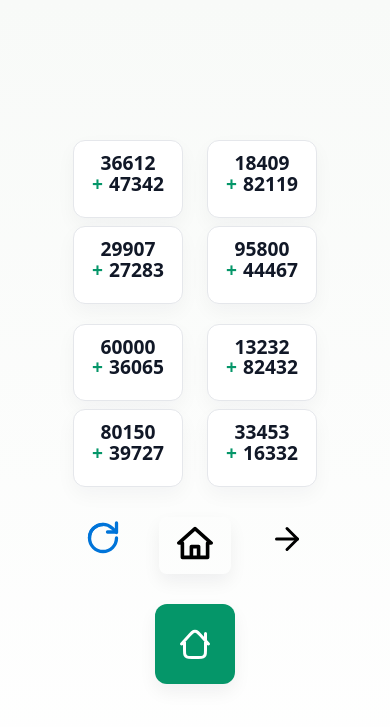
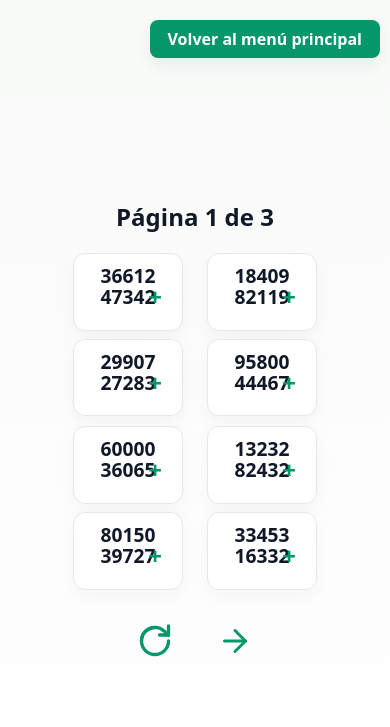
Before and after one commit to Jfinol27/Sumas-RestasPHP, a PHP site: page /sumas.php in a window 390 px wide. Shown: the top 727 px of the page. Run offline with PHP 8.4, Linux system fonts and the light colour scheme.

Commit message:
`Removed launch.json file`

```diff
--- a/php/css/sumas.css
+++ b/php/css/sumas.css
@@ -24,9 +24,9 @@ body {
 }
 
 .contenedor {
-  width: 100%;
+  width: 80%;
   max-width: 1000px;
-  margin: 40px auto;
+  margin: 20px;
   padding: 24px;
   box-sizing: border-box;
 }
@@ -36,7 +36,7 @@ body {
   display: flex;
   justify-content: center;
   gap: 14px;
-  margin-bottom: 20px;
+  margin-bottom: 10px;
   flex-wrap: wrap;
 }
 
@@ -76,6 +76,39 @@ body {
   color: var(--color-gray-900);
 }
 
+.suma > div:first-child {
+  position: relative;
+  text-align: right;
+  font-variant-numeric: tabular-nums;
+  font-feature-settings: "tnum" 1;
+  -webkit-font-feature-settings: "tnum" 1;
+}
+
+.suma > div:nth-child(3) {
+  position: relative;
+  text-align: right;
+}
+
+.numero-inferior {
+  display: inline-flex;
+  align-items: center;
+  justify-content: center;
+  text-align: right;
+  font-variant-numeric: tabular-nums;
+  font-feature-settings: "tnum" 1;
+  -webkit-font-feature-settings: "tnum" 1;
+}
+
+.signo-mas {
+  position: absolute;
+  right: 8px;
+  top: 0;
+  margin: 0;
+  font-size: 1.5rem;
+  user-select: none;
+  color: var(--color-primary-dark);
+}
+
 /* Línea que separa numerador y denominador */
 .linea-suma {
   display: none; /* Ocultada según petición del usuario */
@@ -83,44 +116,34 @@ body {
 
 /* Alineación perfecta al abrir la tarjeta: números uno debajo del otro */
 .suma.centrado-grande > div {
-  justify-content: flex-end;
+  justify-content: center;
 }
 
-.suma.centrado-grande > div:first-child,
+.suma.centrado-grande > div:first-child {
+  font-size: 2.2rem;
+  line-height: 1;
+}
+
 .suma.centrado-grande .numero-inferior {
-  text-align: right;
-  font-variant-numeric: tabular-nums;
-  font-feature-settings: "tnum" 1;
-  -webkit-font-feature-settings: "tnum" 1;
   font-size: 2.2rem;
   line-height: 1;
 }
 
 .suma.centrado-grande .signo-mas {
-  margin-right: 8px;
-  margin-left: 0;
-}
-
-.numero-inferior {
-  display: inline-flex;
-  align-items: center;
-  justify-content: center;
-}
-
-.signo-mas {
-  margin-right: 6px;
-  user-select: none;
-  color: var(--color-primary-dark);
+  position: absolute;
+  right: 55px;
+  top: 0;
+  margin: 0;
+  font-size: 3rem;
 }
 
 .centrado-grande {
-  width: 60vw;
-  max-width: 720px;
-  height: auto;
+  width: 40vw;
+  max-width: 300px;
+  height: 80px;
   font-size: 1.15rem;
-  padding: 18px;
+  padding: 8px;
   box-sizing: border-box;
-  display: flex;
   flex-direction: column;
   align-items: center;
   justify-content: center;
@@ -134,6 +157,7 @@ body {
 #panelRespuesta {
   margin-top: 20px;
   text-align: center;
+
 }
 
 #inputRespuesta {
--- a/php/sumas.php
+++ b/php/sumas.php
@@ -138,6 +138,17 @@ if ($_SERVER['REQUEST_METHOD'] === 'POST' && isset($_POST['reiniciar'])) {
   exit();
 }
 
+// Verificar si todas las sumas están resueltas
+$todasResueltas = true;
+for ($p = 1; $p <= $paginas; $p++) {
+  for ($i = 0; $i < $sumasPorPagina; $i++) {
+    if (!$_SESSION['sumas'][$p][$i]['resuelta']) {
+      $todasResueltas = false;
+      break 2;
+    }
+  }
+}
+
 ?>
 
 <!DOCTYPE html>
@@ -157,6 +168,12 @@ if ($_SERVER['REQUEST_METHOD'] === 'POST' && isset($_POST['reiniciar'])) {
 
 <!-- Página 1 -->
 <div class="contenedor" id="pagina1">
+<h2 style="text-align: center; margin-bottom: 20px;">Página 1 de 3</h2>
+<?php if (!$todasResueltas): ?>
+<div style="position: absolute; top: 10px; right: 10px;">
+  <a href="menu.php" class="btn-volver-menu">Volver al menú principal</a>
+</div>
+<?php endif; ?>
 <?php
 echo '<div class="fila">';
 for ($i = 0; $i < $sumasPorPagina; $i++) {
@@ -165,7 +182,7 @@ for ($i = 0; $i < $sumasPorPagina; $i++) {
   echo '<div class="'.$claseSuma.'">';
   echo '<div>'.$suma['num1'].'</div>';
   echo '<div class="linea-suma"></div>';
-  echo '<div><span class="signo-mas">+</span><span class="numero-inferior">'.$suma['num2'].'</span></div>';
+  echo '<div><span class="numero-inferior">'.$suma['num2'].'</span><span class="signo-mas">+</span></div>';
   // Formulario de respuesta
   if ($suma['resuelta']) {
     echo '<div class="resuelta">Resuelta ✔️<br>Respuesta: '.htmlspecialchars($suma['respuesta']).'</div>';
@@ -191,37 +208,33 @@ for ($i = 0; $i < $sumasPorPagina; $i++) {
 echo '</div>';
 ?>
 
-<div style="margin: 20px 0 0 0; text-align: center; display: flex; justify-content: center; align-items: center; gap: 32px;">
-  <form method="post" style="margin:0;">
+<div class="pad-root" style="display:flex; justify-content:center; margin-top:12px;"></div>
+
+<div class="footer-nav" style="margin: 20px 0 0 0; text-align: center; display: flex; justify-content: center; align-items: center; gap: 32px;">
+  <form method="post" id="form-reiniciar" style="margin:0;">
     <button type="submit" name="reiniciar" style="background:none; border:none; cursor:pointer;" title="Recargar operaciones">
-      <svg width="36" height="36" viewBox="0 0 24 24" fill="none" stroke="#0074D9" stroke-width="2.2" stroke-linecap="round" stroke-linejoin="round">
+      <svg width="36" height="36" viewBox="0 0 24 24" fill="none" stroke="#059669" stroke-width="2.2" stroke-linecap="round" stroke-linejoin="round">
         <path d="M21 2v6h-6"/>
         <path d="M3 12a9 9 0 0 1 15-6.7l3 3"/>
         <path d="M21 12a9 9 0 1 1-9-9"/>
       </svg>
     </button>
   </form>
-  <!-- No poner botón de back page en la página 1 -->
-  <a href="menu.php" class="btn-volver-menu" style="display:inline-block; background:none; border:none; cursor:pointer;" title="Volver al menú principal">
-    <svg xmlns="http://www.w3.org/2000/svg" width="36" height="36" viewBox="0 0 20 20"><path fill="#000000" fill-rule="evenodd" d="M1 11C.08 11-.352 9.863.336 9.253l9-8a1 1 0 0 1 1.328 0l9 8C20.352 9.863 19.92 11 19 11h-1v7a1 1 0 0 1-1 1H3a1 1 0 0 1-1-1v-7H1Zm6 6v-5a1 1 0 0 1 1-1h4a1 1 0 0 1 1 1v5h3v-7a1 1 0 0 1 .512-.873L10 3.337l-6.512 5.79A1 1 0 0 1 4 10v7h3Zm2 0v-4h2v4H9Z" clip-rule="evenodd"/></svg>
-  </a>
-  <button id="btnIrPagina2_desde1_footer" aria-label="Ir a la página 2" style="background:none;border:none;cursor:pointer;">
-    <svg width="36" height="36" viewBox="0 0 24 24" fill="none" stroke="currentColor" stroke-width="2" stroke-linecap="round" stroke-linejoin="round">
+  <button id="btnIrPagina2_desde1_footer" aria-label="Ir a página 2" style="background:none;border:none;cursor:pointer;">
+    <svg width="36" height="36" viewBox="0 0 24 24" fill="none" stroke="#059669" stroke-width="2" stroke-linecap="round" stroke-linejoin="round">
       <line x1="5" y1="12" x2="19" y2="12" />
       <polyline points="12 5 19 12 12 19" />
     </svg>
   </button>
 </div>
-
-<div style="margin: 20px; text-align: center; display: flex; justify-content: center; align-items: center; gap: 16px;">
-  <a href="menu.php" class="btn-volver-menu" style="display:inline-flex; padding:8px; width:64px; height:64px; border-radius:12px; background:var(--color-primary-dark); justify-content:center; align-items:center; text-decoration:none;" title="Volver al menú">
-    <svg viewBox="0 0 24 24" width="36" height="36" fill="none" xmlns="http://www.w3.org/2000/svg"><path d="M5 9.77746V16.2C5 17.8802 5 18.7203 5.32698 19.362C5.6146 19.9265 6.07354 20.3854 6.63803 20.673C7.27976 21 8.11984 21 9.8 21H14.2C15.8802 21 16.7202 21 17.362 20.673C17.9265 20.3854 18.3854 19.9265 18.673 19.362C19 18.7203 19 17.8802 19 16.2V5.00002M21 12L15.5668 5.96399C14.3311 4.59122 13.7133 3.90484 12.9856 3.65144C12.3466 3.42888 11.651 3.42893 11.0119 3.65159C10.2843 3.90509 9.66661 4.59157 8.43114 5.96452L3 12" stroke="#fff" stroke-width="2" stroke-linecap="round" stroke-linejoin="round"></path></svg>
-  </a>
-</div>
 </div>
 
 <!-- Página 2 -->
 <div class="contenedor" id="pagina2" style="display:none;">
+<h2 style="text-align: center; margin-bottom: 20px;">Página 2 de 3</h2>
+<div style="position: absolute; top: 10px; right: 10px;">
+  <a href="menu.php" class="btn-volver-menu">Volver al menú principal</a>
+</div>
 <?php
 echo '<div class="fila">';
 for ($i = 0; $i < $sumasPorPagina; $i++) {
@@ -230,7 +243,7 @@ for ($i = 0; $i < $sumasPorPagina; $i++) {
   echo '<div class="'.$claseSuma.'">';
   echo '<div>'.$suma['num1'].'</div>';
   echo '<div class="linea-suma"></div>';
-  echo '<div><span class="signo-mas">+</span><span class="numero-inferior">'.$suma['num2'].'</span></div>';
+  echo '<div><span class="numero-inferior">'.$suma['num2'].'</span><span class="signo-mas">+</span></div>';
   if ($suma['resuelta']) {
     echo '<div class="resuelta">Resuelta ✔️<br>Respuesta: '.htmlspecialchars($suma['respuesta']).'</div>';
   } else {
@@ -255,10 +268,12 @@ for ($i = 0; $i < $sumasPorPagina; $i++) {
 echo '</div>';
 ?>
 
-<div style="margin: 20px 0 0 0; text-align: center; display: flex; justify-content: center; align-items: center; gap: 32px;">
+<div class="pad-root" style="display:flex; justify-content:center; margin-top:12px;"></div>
+
+<div class="footer-nav" style="margin: 20px 0 0 0; text-align: center; display: flex; justify-content: center; align-items: center; gap: 32px;">
   <form method="post" style="margin:0;">
     <button type="submit" name="reiniciar" style="background:none; border:none; cursor:pointer;" title="Recargar operaciones">
-      <svg width="36" height="36" viewBox="0 0 24 24" fill="none" stroke="#0074D9" stroke-width="2.2" stroke-linecap="round" stroke-linejoin="round">
+      <svg width="36" height="36" viewBox="0 0 24 24" fill="none" stroke="#059669" stroke-width="2.2" stroke-linecap="round" stroke-linejoin="round">
         <path d="M21 2v6h-6"/>
         <path d="M3 12a9 9 0 0 1 15-6.7l3 3"/>
         <path d="M21 12a9 9 0 1 1-9-9"/>
@@ -266,32 +281,28 @@ echo '</div>';
     </button>
   </form>
   <button id="btnIrPagina1_desde2_footer" aria-label="Ir a página 1" style="background:none;border:none;cursor:pointer;">
-    <svg width="36" height="36" viewBox="0 0 24 24" fill="none" stroke="currentColor" stroke-width="2" stroke-linecap="round" stroke-linejoin="round">
+    <svg width="36" height="36" viewBox="0 0 24 24" fill="none" stroke="#059669" stroke-width="2" stroke-linecap="round" stroke-linejoin="round">
       <line x1="19" y1="12" x2="5" y2="12" />
       <polyline points="12 19 5 12 12 5" />
     </svg>
   </button>
-  <a href="menu.php" class="btn-volver-menu" style="display:inline-block; background:none; border:none; cursor:pointer;" title="Volver al menú principal">
-    <svg xmlns="http://www.w3.org/2000/svg" width="36" height="36" viewBox="0 0 20 20"><path fill="#000000" fill-rule="evenodd" d="M1 11C.08 11-.352 9.863.336 9.253l9-8a1 1 0 0 1 1.328 0l9 8C20.352 9.863 19.92 11 19 11h-1v7a1 1 0 0 1-1 1H3a1 1 0 0 1-1-1v-7H1Zm6 6v-5a1 1 0 0 1 1-1h4a1 1 0 0 1 1 1v5h3v-7a1 1 0 0 1 .512-.873L10 3.337l-6.512 5.79A1 1 0 0 1 4 10v7h3Zm2 0v-4h2v4H9Z" clip-rule="evenodd"/></svg>
-  </a>
   <button id="btnIrPagina3_desde2_footer" aria-label="Ir a página 3" style="background:none;border:none;cursor:pointer;">
-    <svg width="36" height="36" viewBox="0 0 24 24" fill="none" stroke="currentColor" stroke-width="2" stroke-linecap="round" stroke-linejoin="round">
+    <svg width="36" height="36" viewBox="0 0 24 24" fill="none" stroke="#059669" stroke-width="2" stroke-linecap="round" stroke-linejoin="round">
       <line x1="5" y1="12" x2="19" y2="12" />
       <polyline points="12 5 19 12 12 19" />
     </svg>
   </button>
 </div>
-
-<div style="margin: 20px; text-align: center; display: flex; justify-content: center; align-items: center; gap: 16px;">
-  <a href="menu.php" class="btn-volver-menu" style="display:inline-flex; padding:8px; width:64px; height:64px; border-radius:12px; background:var(--color-primary-dark); justify-content:center; align-items:center; text-decoration:none;" title="Volver al menú">
-    <svg viewBox="0 0 24 24" width="36" height="36" fill="none" xmlns="http://www.w3.org/2000/svg"><path d="M5 9.77746V16.2C5 17.8802 5 18.7203 5.32698 19.362C5.6146 19.9265 6.07354 20.3854 6.63803 20.673C7.27976 21 8.11984 21 9.8 21H14.2C15.8802 21 16.7202 21 17.362 20.673C17.9265 20.3854 18.3854 19.9265 18.673 19.362C19 18.7203 19 17.8802 19 16.2V5.00002M21 12L15.5668 5.96399C14.3311 4.59122 13.7133 3.90484 12.9856 3.65144C12.3466 3.42888 11.651 3.42893 11.0119 3.65159C10.2843 3.90509 9.66661 4.59157 8.43114 5.96452L3 12" stroke="#fff" stroke-width="2" stroke-linecap="round" stroke-linejoin="round"></path></svg>
-  </a>
-
-</div>
 </div>
 
 <!-- Página 3 -->
 <div class="contenedor" id="pagina3" style="display:none;">
+<h2 style="text-align: center; margin-bottom: 20px;">Página 3 de 3</h2>
+<?php if (!$todasResueltas): ?>
+<div style="position: absolute; top: 10px; right: 10px;">
+  <a href="menu.php" class="btn-volver-menu">Volver al menú principal</a>
+</div>
+<?php endif; ?>
 <?php
 echo '<div class="fila">';
 for ($i = 0; $i < $sumasPorPagina; $i++) {
@@ -300,7 +311,7 @@ for ($i = 0; $i < $sumasPorPagina; $i++) {
   echo '<div class="'.$claseSuma.'">';
   echo '<div>'.$suma['num1'].'</div>';
   echo '<div class="linea-suma"></div>';
-  echo '<div><span class="signo-mas">+</span><span class="numero-inferior">'.$suma['num2'].'</span></div>';
+  echo '<div><span class="numero-inferior">'.$suma['num2'].'</span><span class="signo-mas">+</span></div>';
   if ($suma['resuelta']) {
     echo '<div class="resuelta">Resuelta ✔️<br>Respuesta: '.htmlspecialchars($suma['respuesta']).'</div>';
   } else {
@@ -326,9 +337,9 @@ echo '</div>';
 ?>
 
 <div style="margin: 20px 0 0 0; text-align: center; display: flex; justify-content: center; align-items: center; gap: 32px;">
-  <form method="post" style="margin:0;">
+  <form method="post" id="form-reiniciar" style="margin:0;">
     <button type="submit" name="reiniciar" style="background:none; border:none; cursor:pointer;" title="Recargar operaciones">
-      <svg width="36" height="36" viewBox="0 0 24 24" fill="none" stroke="#0074D9" stroke-width="2.2" stroke-linecap="round" stroke-linejoin="round">
+      <svg width="36" height="36" viewBox="0 0 24 24" fill="none" stroke="#059669" stroke-width="2.2" stroke-linecap="round" stroke-linejoin="round">
         <path d="M21 2v6h-6"/>
         <path d="M3 12a9 9 0 0 1 15-6.7l3 3"/>
         <path d="M21 12a9 9 0 1 1-9-9"/>
@@ -336,18 +347,14 @@ echo '</div>';
     </button>
   </form>
   <button id="btnIrPagina2_desde3_footer" aria-label="Ir a página 2" style="background:none;border:none;cursor:pointer;">
-    <svg width="36" height="36" viewBox="0 0 24 24" fill="none" stroke="currentColor" stroke-width="2" stroke-linecap="round" stroke-linejoin="round">
+    <svg width="36" height="36" viewBox="0 0 24 24" fill="none" stroke="#059669" stroke-width="2" stroke-linecap="round" stroke-linejoin="round">
       <line x1="19" y1="12" x2="5" y2="12" />
       <polyline points="12 19 5 12 12 5" />
     </svg>
   </button>
 </div>
 
-<div style="margin: 20px; text-align: center;">
-  <a href="menu.php" class="btn-volver-menu" style="display:inline-flex; padding:8px; width:64px; height:64px; border-radius:12px; background:var(--color-primary-dark); justify-content:center; align-items:center; text-decoration:none;" title="Volver al menú">
-    <svg viewBox="0 0 24 24" width="36" height="36" fill="none" xmlns="http://www.w3.org/2000/svg"><path d="M5 9.77746V16.2C5 17.8802 5 18.7203 5.32698 19.362C5.6146 19.9265 6.07354 20.3854 6.63803 20.673C7.27976 21 8.11984 21 9.8 21H14.2C15.8802 21 16.7202 21 17.362 20.673C17.9265 20.3854 18.3854 19.9265 18.673 19.362C19 18.7203 19 17.8802 19 16.2V5.00002M21 12L15.5668 5.96399C14.3311 4.59122 13.7133 3.90484 12.9856 3.65144C12.3466 3.42888 11.651 3.42893 11.0119 3.65159C10.2843 3.90509 9.66661 4.59157 8.43114 5.96452L3 12" stroke="#fff" stroke-width="2" stroke-linecap="round" stroke-linejoin="round"></path></svg>
-  </a>
-</div>
+
 </div>
 
 </body>
```
Also changed, not shown: php/css/restas.css (+164 -168 lines), php/js/restas.js (+15 -13 lines), php/js/sumas.js (+19 -6 lines), php/restas.php (+35 -20 lines).
